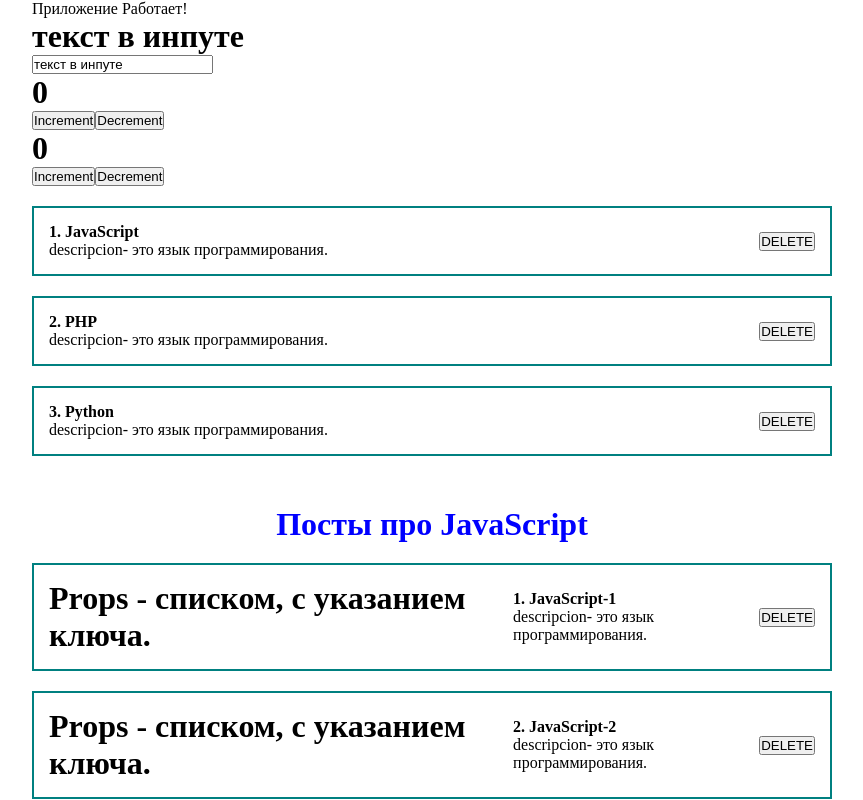
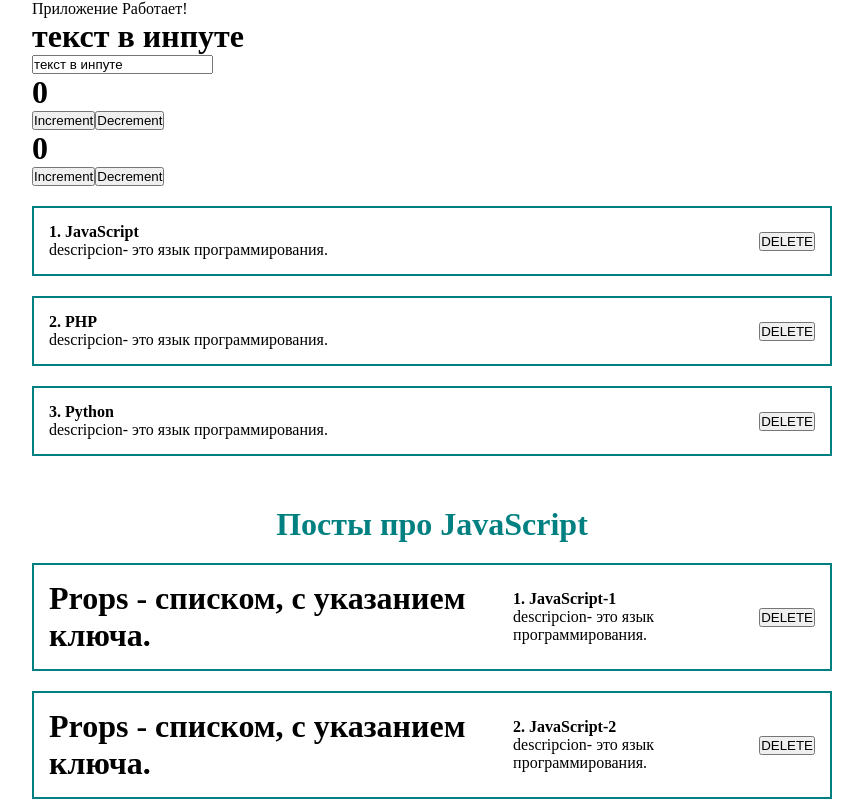
Before and after one commit to AnnaRazina/First-progect-REACT, a React (Create React App) app: page / in a window 1280 px wide. Shown: the top 800 px of the page, without its empty margins (208-1071 px from the left). Built offline with nearby package versions, Linux system fonts and the light colour scheme.

Commit message:
передача props масивом для дальнейшей работы с кнопкой!

```diff
--- a/src/components/PostList.jsx
+++ b/src/components/PostList.jsx
@@ -5,7 +5,7 @@ const PostList = ({posts, title}) => {
 
     return (
         <div>
-          <h1 style={{textAlign: "center", color: "blue", marginTop: "50px"}}>
+          <h1 style={{textAlign: "center", color: "teal", marginTop: "50px"}}>
             {title}
           </h1>
           {posts.map(post =>
--- a/src/components/UI/button/MyButton.jsx
+++ b/src/components/UI/button/MyButton.jsx
@@ -1,11 +1,11 @@
 import React from "react";
 import classes from "./MyButton.module.css"
 
-const MyButton = (props) => {
+const MyButton = ({children, ...props}) => {
 
     return (
         <button className={classes.myBtn}>
-            {props.children}
+            {children}
         </button>
     )
 }
```
